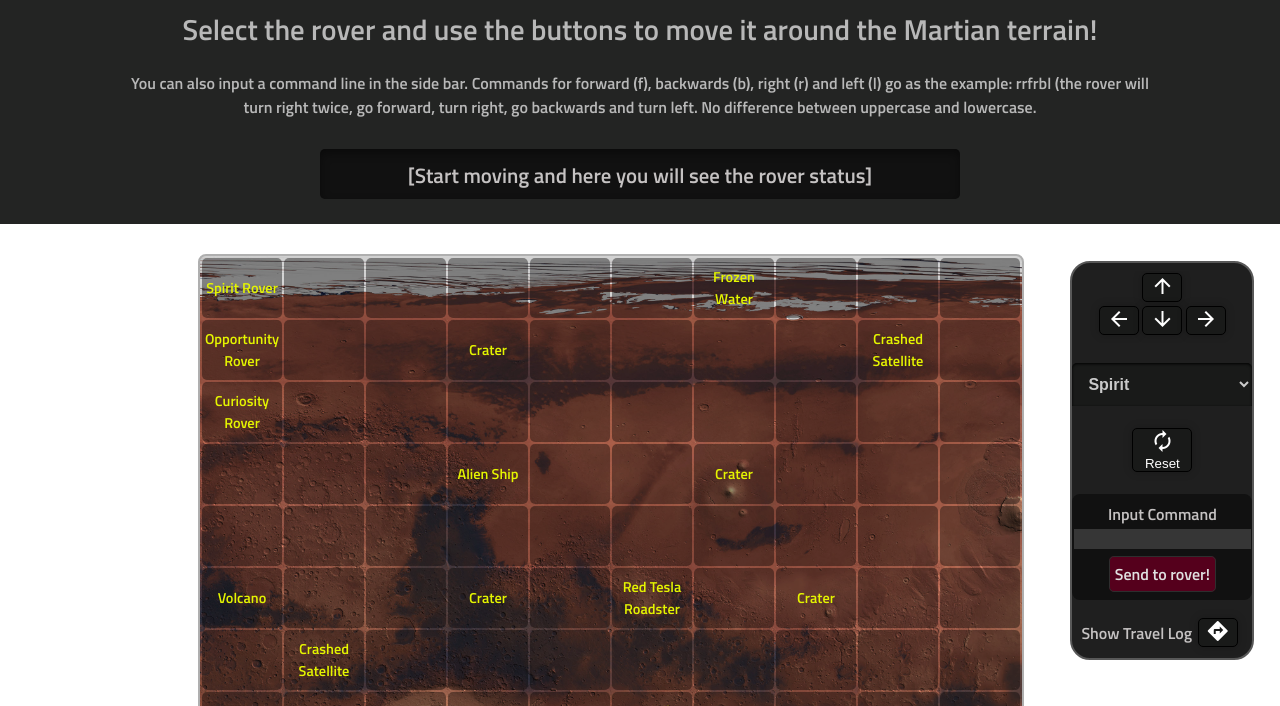
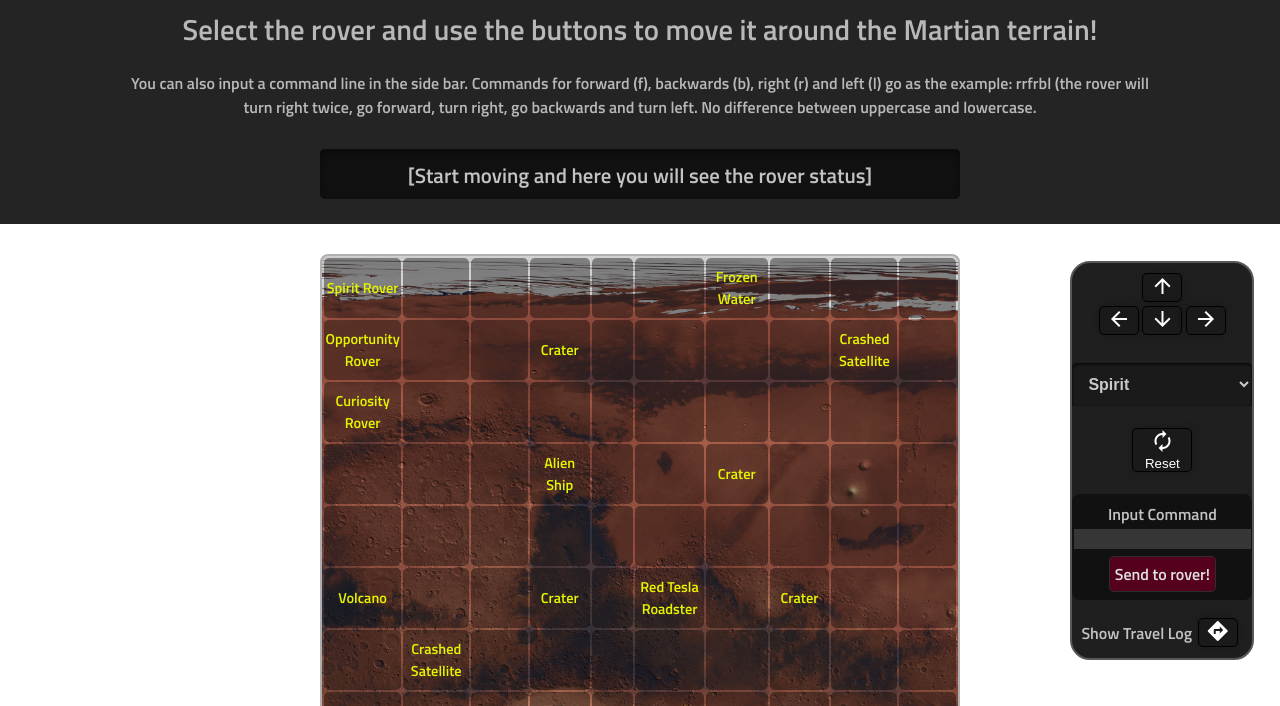
Before and after one commit to thebinaryfelix/mars-rover-ironhack, a plain HTML site: page index.html in a window 1280 px wide. Shown: the part 94-800 px from the top of the page. Drawn offline with Linux system fonts and the light colour scheme.

Commit message:
Corrected Mars table positioning

```diff
--- a/style.css
+++ b/style.css
@@ -75,8 +75,8 @@ h2 {
 }
 
 .world {
-  width: 80%;
-  float: left;
+  width: 50%;
+  margin: 0 auto;
   padding: 0;
   margin-top: 30px;
 }
@@ -93,7 +93,7 @@ h2 {
 }
 
 table {
-  float: right;
+  margin: 0 auto;
   color: #e5f500;
   font-weight: bold;
   background-color: #191a19;
```
Also changed, not shown: index.html (+1 -0 lines).
